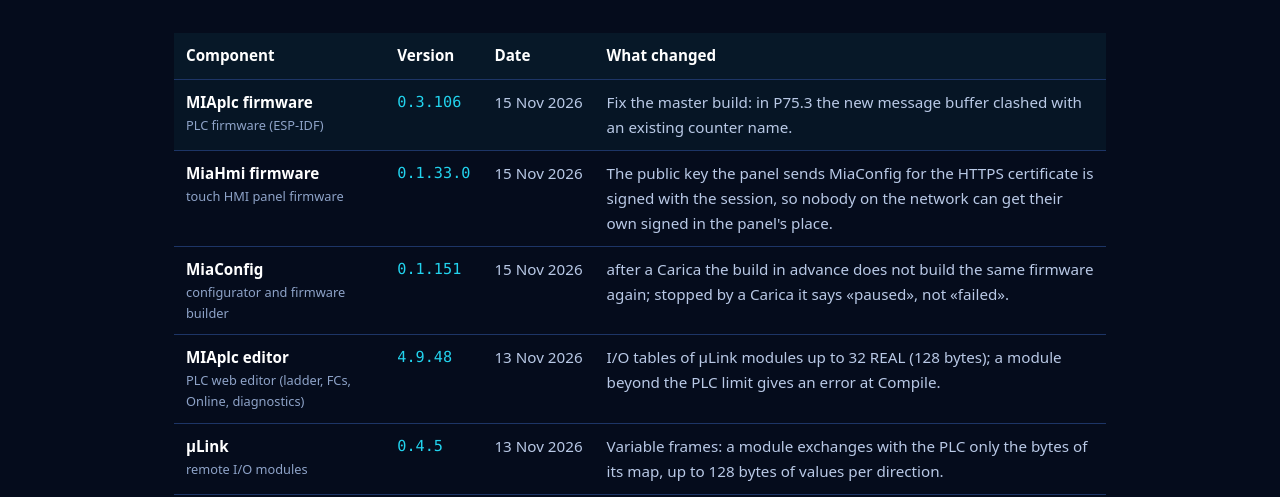
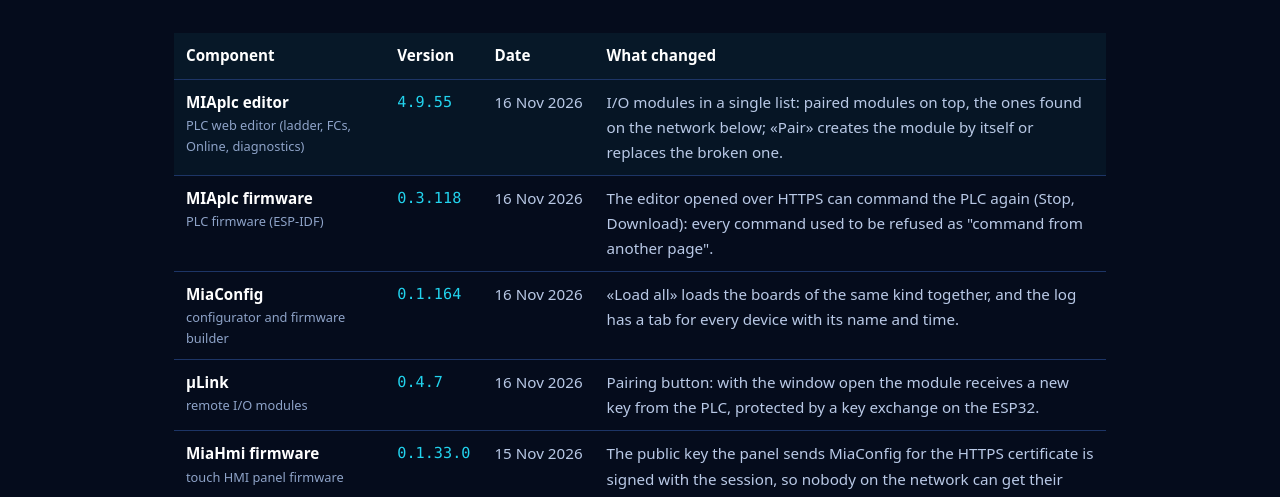
Before and after one commit to miaplc/miaplc.github.io, a plain HTML site: page en/versioni.html in a window 1280 px wide. Shown: the part 290-787 px from the top of the page. Drawn offline with Linux system fonts and the light colour scheme.

Commit message:
Sito: ultimo aggiornamento dei componenti

```diff
--- a/en/versioni.html
+++ b/en/versioni.html
@@ -33,11 +33,11 @@
   <div class="sec-h"><span class="tag">Versions</span><h1>Latest updates</h1>
     <p class="mut">What changed last in each part of MIAplc. The page is updated every time the site is published.</p></div>
   <div class="tblwrap"><table class="agg"><thead><tr><th>Component</th><th>Version</th><th>Date</th><th>What changed</th></tr></thead><tbody>
-<tr><td><b>MIAplc firmware</b><small>PLC firmware (ESP-IDF)</small></td><td class="v">0.3.106</td><td class="d">15 Nov 2026</td><td>Fix the master build: in P75.3 the new message buffer clashed with an existing counter name.</td></tr>
+<tr><td><b>MIAplc editor</b><small>PLC web editor (ladder, FCs, Online, diagnostics)</small></td><td class="v">4.9.55</td><td class="d">16 Nov 2026</td><td>I/O modules in a single list: paired modules on top, the ones found on the network below; «Pair» creates the module by itself or replaces the broken one.</td></tr>
+<tr><td><b>MIAplc firmware</b><small>PLC firmware (ESP-IDF)</small></td><td class="v">0.3.118</td><td class="d">16 Nov 2026</td><td>The editor opened over HTTPS can command the PLC again (Stop, Download): every command used to be refused as &quot;command from another page&quot;.</td></tr>
+<tr><td><b>MiaConfig</b><small>configurator and firmware builder</small></td><td class="v">0.1.164</td><td class="d">16 Nov 2026</td><td>«Load all» loads the boards of the same kind together, and the log has a tab for every device with its name and time.</td></tr>
+<tr><td><b>µLink</b><small>remote I/O modules</small></td><td class="v">0.4.7</td><td class="d">16 Nov 2026</td><td>Pairing button: with the window open the module receives a new key from the PLC, protected by a key exchange on the ESP32.</td></tr>
 <tr><td><b>MiaHmi firmware</b><small>touch HMI panel firmware</small></td><td class="v">0.1.33.0</td><td class="d">15 Nov 2026</td><td>The public key the panel sends MiaConfig for the HTTPS certificate is signed with the session, so nobody on the network can get their own signed in the panel&#x27;s place.</td></tr>
-<tr><td><b>MiaConfig</b><small>configurator and firmware builder</small></td><td class="v">0.1.151</td><td class="d">15 Nov 2026</td><td>after a Carica the build in advance does not build the same firmware again; stopped by a Carica it says «paused», not «failed».</td></tr>
-<tr><td><b>MIAplc editor</b><small>PLC web editor (ladder, FCs, Online, diagnostics)</small></td><td class="v">4.9.48</td><td class="d">13 Nov 2026</td><td>I/O tables of µLink modules up to 32 REAL (128 bytes); a module beyond the PLC limit gives an error at Compile.</td></tr>
-<tr><td><b>µLink</b><small>remote I/O modules</small></td><td class="v">0.4.5</td><td class="d">13 Nov 2026</td><td>Variable frames: a module exchanges with the PLC only the bytes of its map, up to 128 bytes of values per direction.</td></tr>
 <tr><td><b>MiaExamples</b><small>example projects (Belacqua…)</small></td><td class="v">0.3.3.5</td><td class="d">9 Nov 2026</td><td>New MiaConfig screenshot with the configuration of the Belacqua example.</td></tr>
 <tr><td><b>MiaComponents</b><small>shared components</small></td><td class="v">0.1.0.3</td><td class="d">5 Nov 2026</td><td>Usage warnings added to the documentation; the code does not change.</td></tr>
 </tbody></table></div>
```
Also changed, not shown: en/index.html (+1 -1 lines), index.html (+1 -1 lines), versioni.html (+4 -4 lines).
